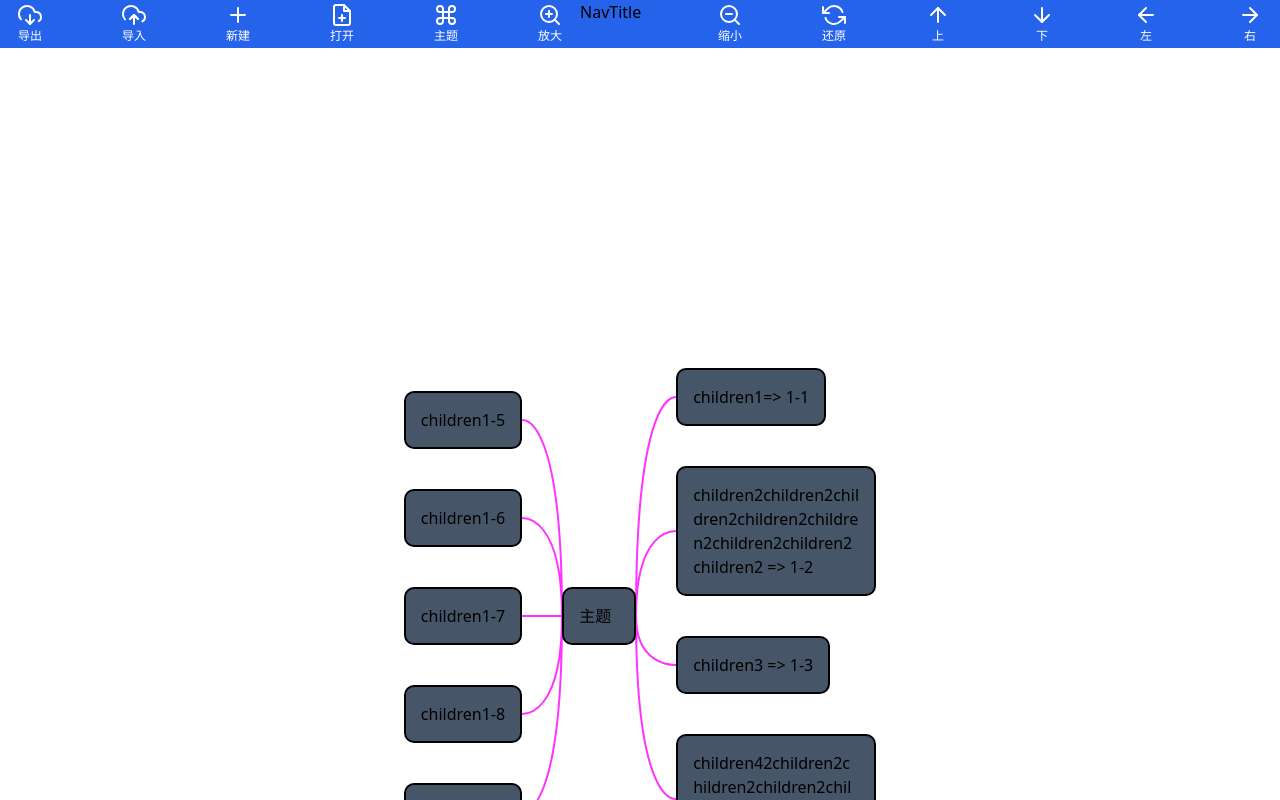
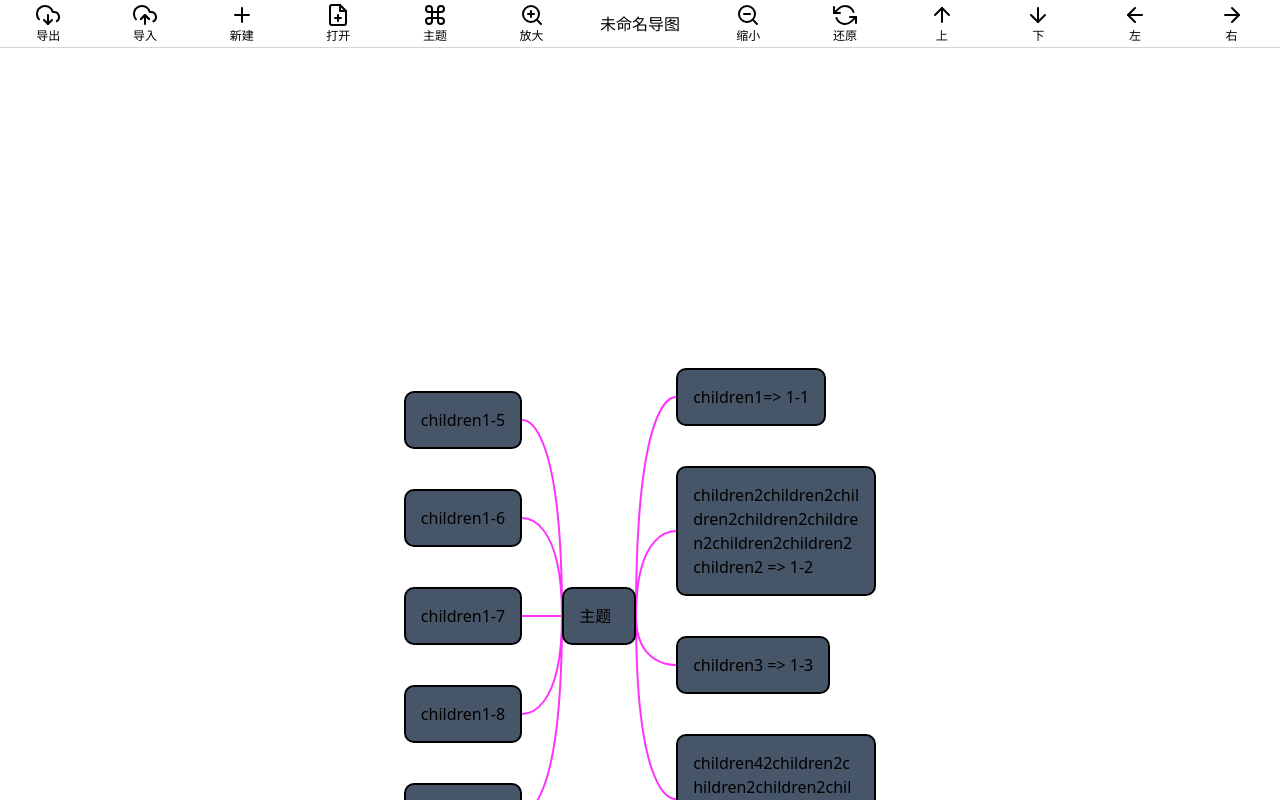
Before and after one commit to coderwei99/ReactMind, a React (Vite) app: page / in a window 1280 px wide. Built offline with nearby package versions, Linux system fonts and the light colour scheme.

Commit message:
feat: support change title

```diff
--- a/src/static/index.ts
+++ b/src/static/index.ts
@@ -4,3 +4,4 @@ export type { NodeType, defaultNodeType } from './defaultNode'
 
 export * from './constant'
 export * from './pageNavConfig'
+export * from './keyMappings'
--- /dev/null
+++ b/src/static/keyMappings.ts
@@ -0,0 +1,8 @@
+// 定义键盘的按键名称和对应的键码的枚举
+export enum keyMappings {
+  ENTER = 'Enter',
+  ARROW_LEFT = 'ArrowLeft',
+  ARROW_RIGHT = 'ArrowRight',
+  ARROW_UP = 'ArrowUp',
+  ARROW_DOWN = 'ArrowDown',
+}
--- a/src/view/pageNav/cpns/navItem/index.tsx
+++ b/src/view/pageNav/cpns/navItem/index.tsx
@@ -7,7 +7,7 @@ interface IProps {
 
 export default function NavLeft({ navLeftConfig }: IProps) {
   return (
-  <div className='flex justify-between flex-1'>
+  <div className='flex flex-1 justify-around'>
     {
       navLeftConfig.map(item => (
         <SubBox name={item.name} keyName = {item.keyName} key={item.name} >{item.icon}</SubBox>
--- a/src/view/pageNav/cpns/navTitle/index.tsx
+++ b/src/view/pageNav/cpns/navTitle/index.tsx
@@ -1,3 +1,38 @@
+import { useRef, useState } from 'react'
+import { keyMappings } from '@/static'
+
 export default function NavTitle() {
-  return <div className="w-[120px]">NavTitle</div>
+  const [title, setTitle] = useState('未命名导图')
+  const divRef = useRef<HTMLDivElement>(null)
+  const inputRef = useRef<HTMLInputElement>(null)
+  const handleTitleClick = () => {
+    divRef.current!.style.display = 'none'
+    inputRef.current!.style.display = 'block'
+    inputRef.current!.focus()
+  }
+  const handleInputBlur = () => {
+    divRef.current!.style.display = 'block'
+    inputRef.current!.style.display = 'none'
+  }
+  const handleInputChange = (e: React.ChangeEvent<HTMLInputElement>) => {
+    setTitle(e.currentTarget.value)
+  }
+  const handleEnterPress = (e: React.KeyboardEvent) => {
+    if (e.key === keyMappings.ENTER)
+      inputRef.current?.blur()
+  }
+  return (
+    <div className="w-[120px] text-center leading-[48px] select-none" onDoubleClick={handleTitleClick} >
+      <div ref={divRef}>{title}</div>
+      <input
+        ref={inputRef}
+        type="text"
+        value={title}
+        className="w-full h-[47px] text-center hidden focus:outline-none"
+        onKeyDown={handleEnterPress}
+        onChange={handleInputChange}
+        onBlur={handleInputBlur}
+      />
+    </div>
+  )
 }
--- a/src/view/pageNav/cpns/subBox/index.tsx
+++ b/src/view/pageNav/cpns/subBox/index.tsx
@@ -55,7 +55,7 @@ export default function SubBox({ name, keyName, children }: IProps) {
   }
   return (
     <div
-      className="w-[40px] mx-[10px] text-[12px] text-white justify-center items-center flex  flex-col cursor-pointer"
+      className="w-[40px] mx-[10px] text-[12px] text-black justify-center items-center flex  flex-col cursor-pointer"
       onClick={() => handleNavClick(keyName)}
     >
       {contextHolder}
--- a/src/view/pageNav/index.tsx
+++ b/src/view/pageNav/index.tsx
@@ -7,7 +7,7 @@ export default function Template() {
   const navLeftConfig = pageNavConfig.slice(0, mid)
   const navRightConfig = pageNavConfig.slice(mid)
   return (
-    <div className='bg-blue-600 h-[48px] w-full flex justify-between'>
+    <div className='border-b border-b-zinc-300 h-[48px] w-full flex justify-between'>
       <NavLeft navLeftConfig={navLeftConfig} />
       <NavTitle />
       {/* <NavRight/> */}
```
